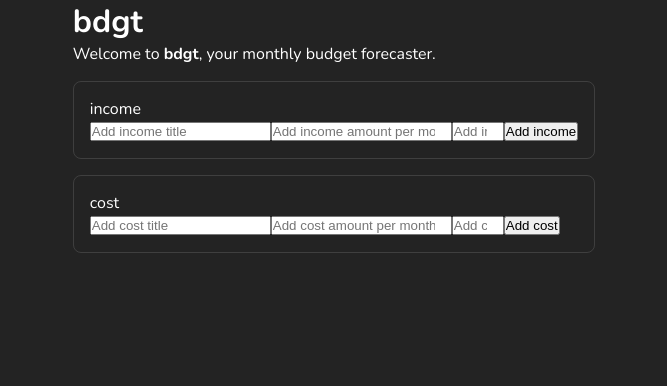
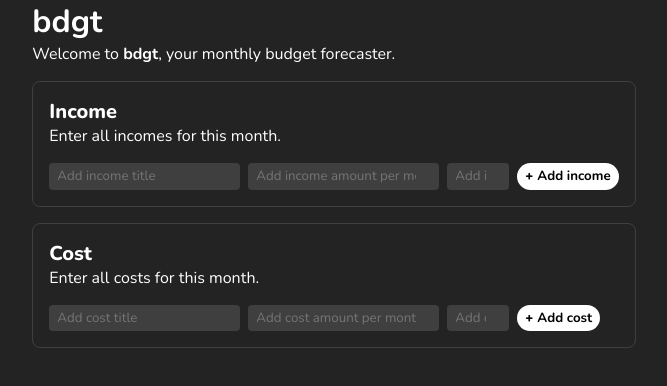
Before and after one commit to robertpauldev/projects, a React (Vite) app in the folder bdgt/: page / in a window 1280 px wide. Shown: the top 386 px of the page, without its empty margins (306-973 px from the left). Built offline with nearby package versions, Linux system fonts and the light colour scheme.

Commit message:
feat: adding `Form` style module and improvements

```diff
--- /dev/null
+++ b/bdgt/src/components/form/form.module.scss
@@ -0,0 +1,62 @@
+.form {
+
+  &:not(:only-child) {
+    padding-bottom: 1rem;
+    border-bottom: 1px solid rgba(255,255,255,.125);
+  }
+
+  &__fieldset {
+    border: unset;
+  }
+
+  &__legend {
+    font-size: 1.25rem;
+    font-weight: 800;
+    text-transform: capitalize;
+  }
+
+  &__intro {
+    margin-bottom: 1rem;
+  }
+
+  &__row {
+    display: flex;
+    gap: .5rem;
+    border: unset;
+  }
+
+  &__input {
+    background-color: rgba(255,255,255,.125);
+    color: #fff;
+    border-radius: .25rem;
+  }
+
+  &__button {
+    display: inline-flex;
+    align-items: center;
+    gap: .25rem;
+    background-color: #fff;
+    border-radius: 1rem;
+    font-weight: 700;
+    color: #000;
+
+    &::before {
+      content: "+";
+      font-weight: 900;
+    }
+
+    &:hover {
+      cursor: pointer;
+    }
+  }
+
+  &__input,
+  &__button {
+    padding-left: .5rem;
+    padding-right: .5rem;
+    border: unset;
+    line-height: 2;
+
+    font-family: "Nunito", sans-serif;
+  }
+}
--- a/bdgt/src/components/form/form.tsx
+++ b/bdgt/src/components/form/form.tsx
@@ -1,5 +1,5 @@
-// import { useEffect, useMemo } from "react";
 import type { TableEntry } from "../../types";
+import styles from "./form.module.scss";
 
 type Props = {
   formType: string;
@@ -31,17 +31,21 @@ const Form = ( { formType, setFormData }: Props ) => {
   };
 
   return (
-    <form onSubmit={handleIncomeSubmit}>
-      <legend>{ formType }</legend>
+    <form className={ styles["form"] } onSubmit={handleIncomeSubmit}>
+      <legend className={ styles["form__legend"] }>{ formType }</legend>
 
+      <fieldset className={ styles["form__fieldset"] }>
+        <p className={ styles["form__intro"] }>{ `Enter all ${ formType }s for this month.` }</p>
+
+        <div className={ styles["form__row"] }>
           <input
-        className="input--title"
+            className={ styles["form__input"] }
             type="text"
             placeholder={ `Add ${ formType } title` }
           />
 
           <input
-        className="input--sum"
+            className={ styles["form__input"] }
             type="number"
             min="0"
             step="0.01"
@@ -49,14 +53,21 @@ const Form = ( { formType, setFormData }: Props ) => {
           />
 
           <input
-        className="input--date"
+            className={ styles["form__input"] }
             type="number"
             min="1"
             max="31"
             placeholder={ `Add ${ formType } date` }
           />
 
-      <button type="submit">Add { formType }</button>
+          <button
+            className={ styles["form__button"] }
+            type="submit"
+          >
+            <span className={ styles["form__button-label"] }>Add { formType }</span>
+          </button>
+        </div>
+      </fieldset>
     </form>
   );
 }
```
Lines whose indentation alone changed are shown as unchanged.
